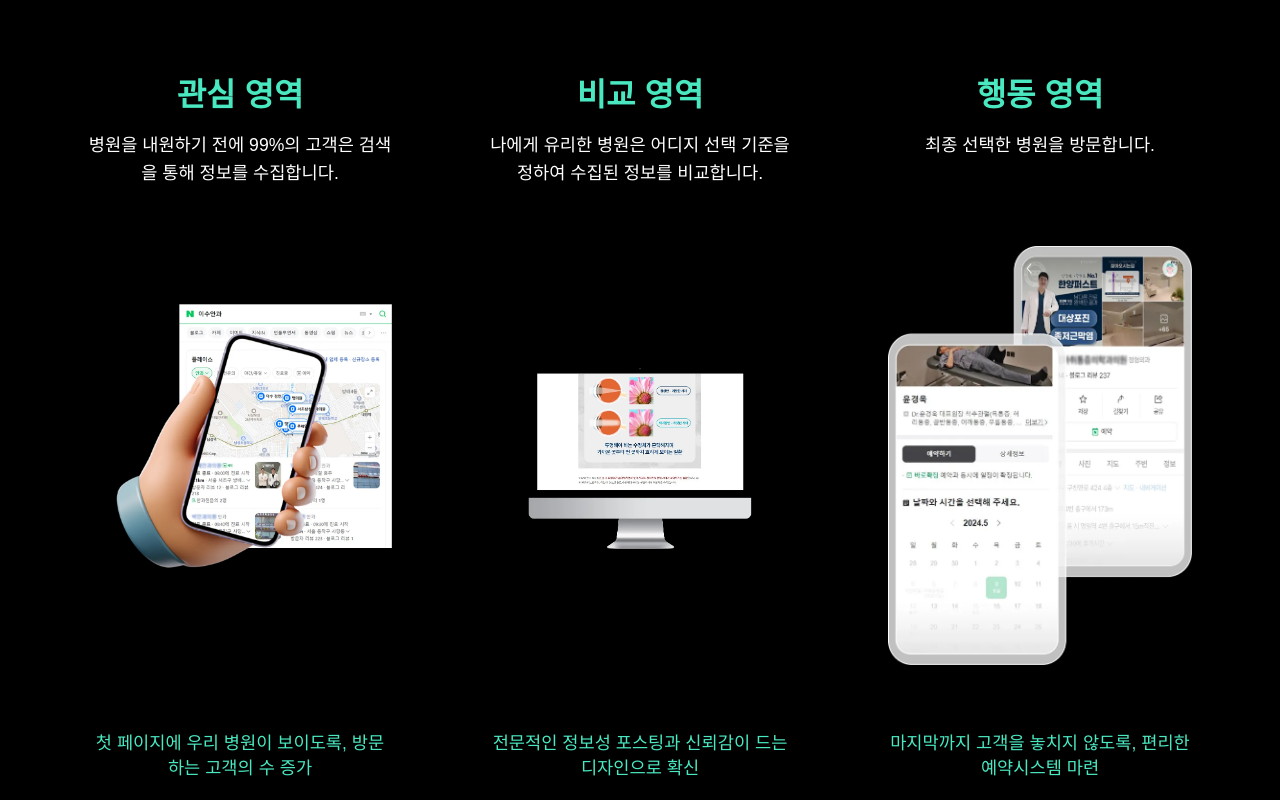
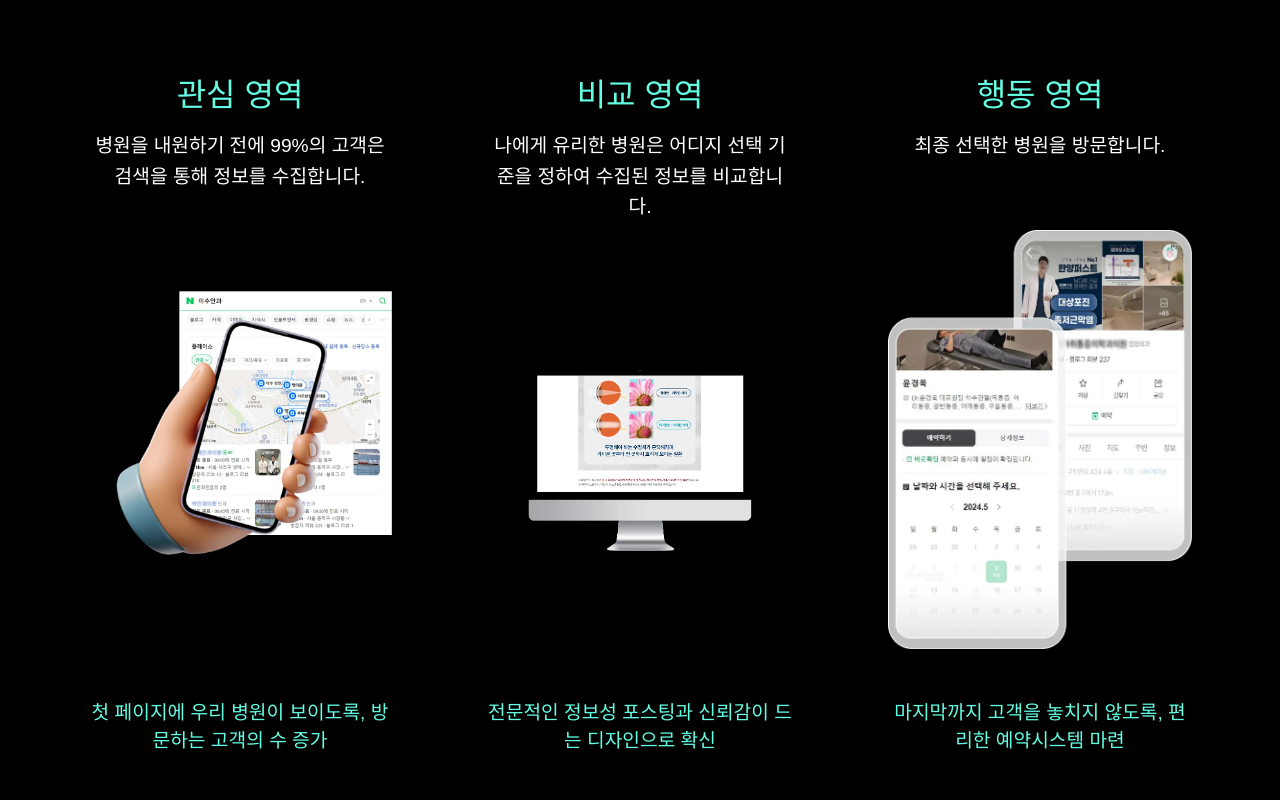
Before and after one commit to devchaeyoung/aube, a Next.js app: page / in a window 1280 px wide. Shown: the part 4460-5260 px from the top of the page. Built offline with nearby package versions, Linux system fonts and the light colour scheme.

Commit message:
# UPDATE

```diff
--- a/src/components/marketing/MarketingSection2.module.css
+++ b/src/components/marketing/MarketingSection2.module.css
@@ -54,17 +54,19 @@
 }
 
 .cardHeader h4 {
-  color: #4ae8c0;
+  color: #62fde3;
   font-size: 2rem;
   margin-bottom: 1rem;
+  font-weight: 500;
   text-align: center;
 }
 
 .cardHeader p {
   color: #fff;
-  font-size: 1.1rem;
+  font-size: 1.2rem;
   line-height: 1.6;
   text-align: center;
+  font-weight: 500;
   min-height: 3.2rem; /* 2줄 높이 고정 */
 }
 
@@ -73,7 +75,7 @@
   display: flex;
   justify-content: center;
   align-items: center;
-  margin: 2rem 0;
+  margin: 1rem 0;
 }
 
 .imageWrapper img {
@@ -83,10 +85,11 @@
 }
 
 .highlight {
-  color: #4ae8c0;
-  font-size: 1.1rem;
+  color: #62fde3;
+  font-size: 1.2rem;
   text-align: center;
   margin-top: auto;
+  font-weight: 500;
   padding-top: 2rem;
   min-height: 4rem; /* 하이라이트 텍스트 영역 높이 고정 */
 }
```
